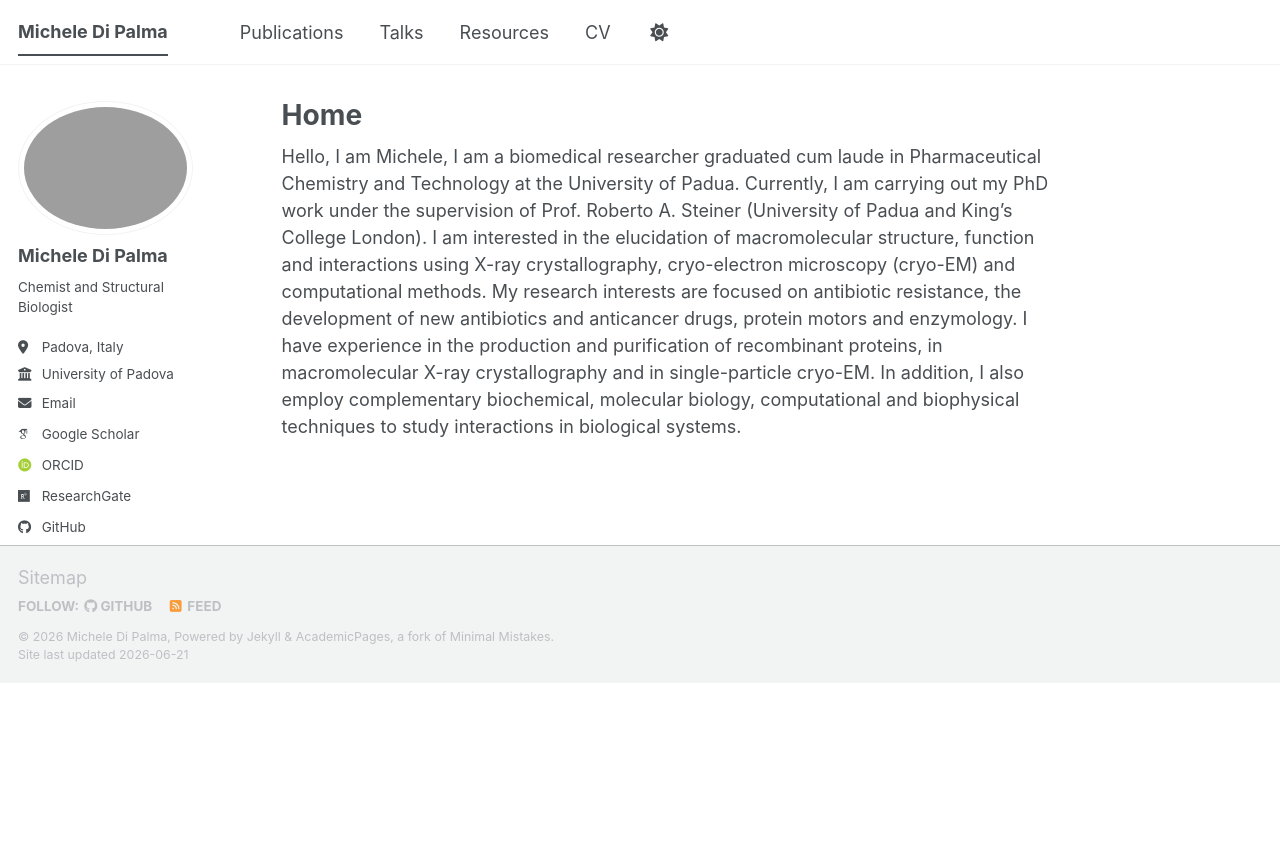
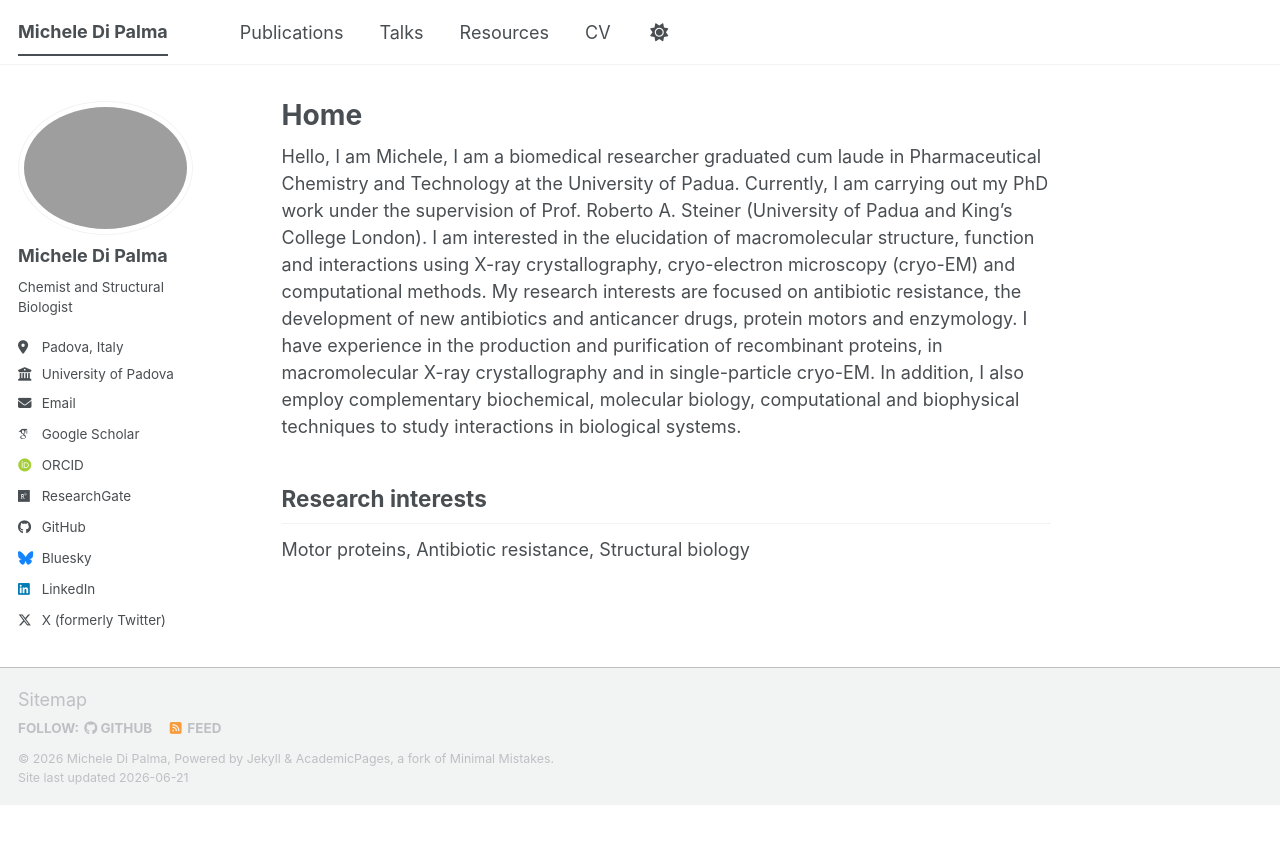
Before and after one commit to michele-dipalma/website, a Jekyll site: the page built from _pages/about.md, in a window 1280 px wide. Shown: the top 844 px of the page. Built offline with Jekyll 4.4.1, drawn with Linux system fonts in a browser that asks for light colours; some web fonts are replaced; a script bundle is joined from its source files by our own code; library files that are not in the unit come from our copies.

Commit message:
Add research interests section to about page
Added a section outlining research interests.

```diff
--- a/_pages/about.md
+++ b/_pages/about.md
@@ -8,3 +8,7 @@
 ---
 
 Hello, I am Michele, I am a biomedical researcher graduated cum laude in Pharmaceutical Chemistry and Technology at the University of Padua. Currently, I am carrying out my PhD work under the supervision of Prof. Roberto A. Steiner (University of Padua and King's College London). I am interested in the elucidation of macromolecular structure, function and interactions using X-ray crystallography, cryo-electron microscopy (cryo-EM) and computational methods. My research interests are focused on antibiotic resistance, the development of new antibiotics and anticancer drugs, protein motors and enzymology. I have experience in the production and purification of recombinant proteins, in macromolecular X-ray crystallography and in single-particle cryo-EM. In addition, I also employ complementary biochemical, molecular biology, computational and biophysical techniques to study interactions in biological systems.
+
+## Research interests
+
+Motor proteins, Antibiotic resistance, Structural biology
```
